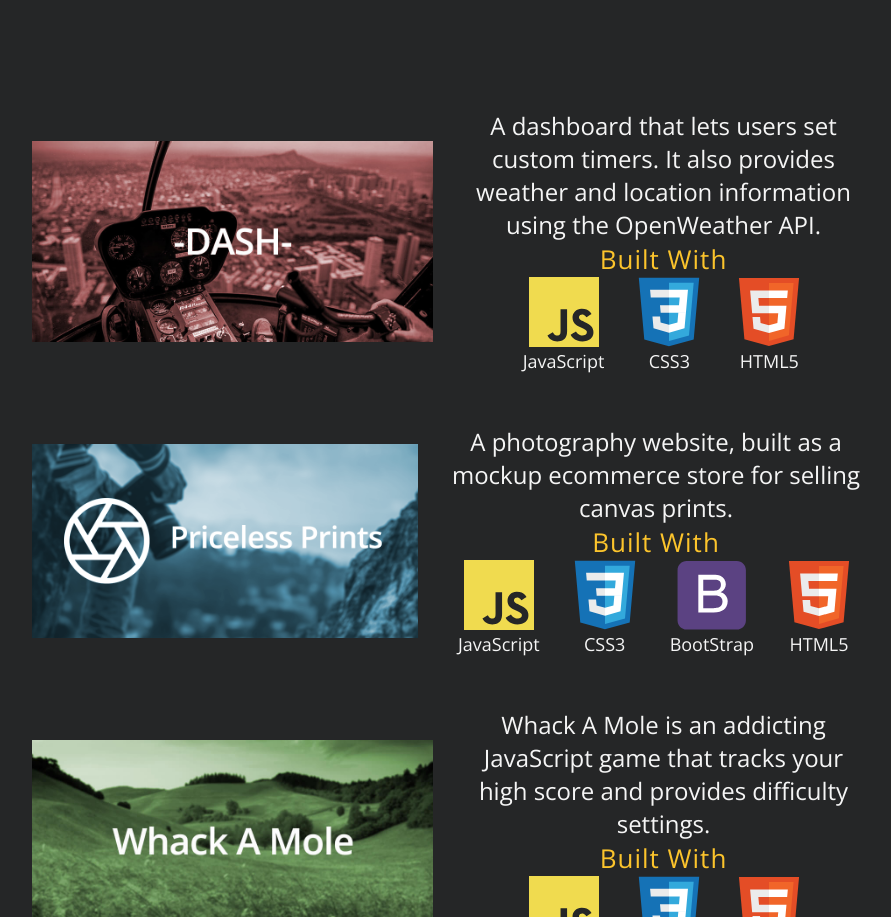
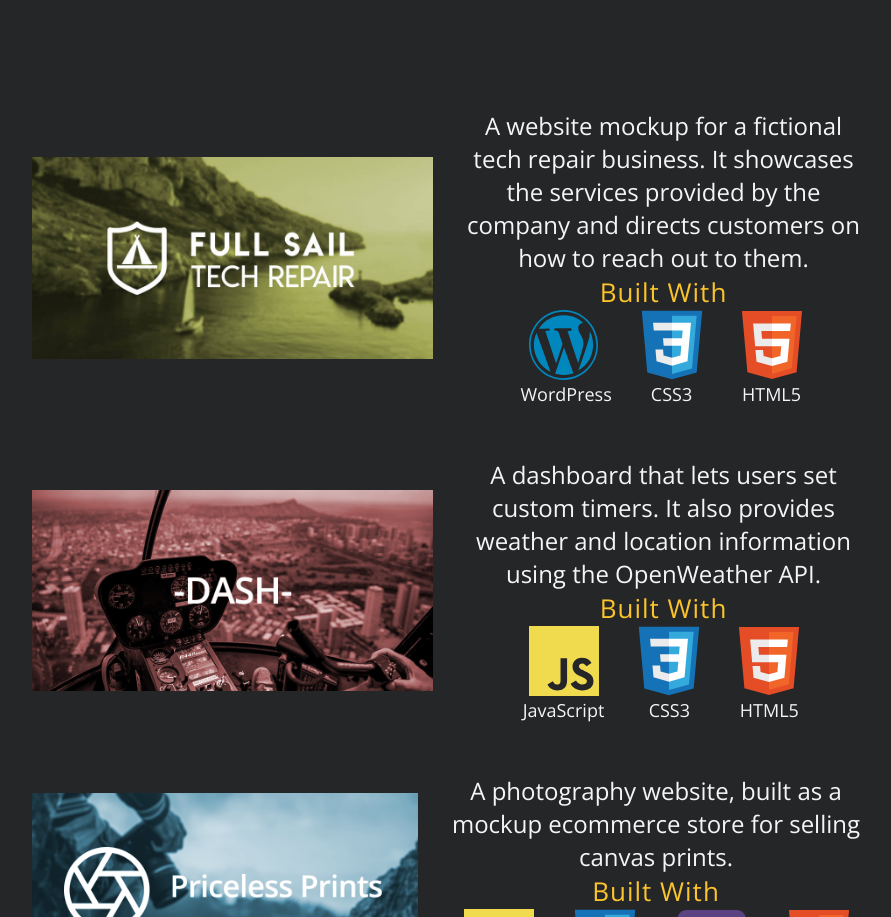
Before and after one commit to rmcguinn/rmcguinn.github.io, a website: page index.html in a window 1280 px wide. Shown: the part 3645-4562 px from the top of the page, without its empty margins (192-1083 px from the left). Drawn offline with nearby package versions, Linux system fonts and the light colour scheme.

Commit message:
Added Full Sail Project

```diff
--- a/index.html
+++ b/index.html
@@ -95,6 +95,32 @@
         <div class="Dev-container">
             <h2>Dev Projects</h2>
             <div class="Projects-container">
+                <div class="Project">
+                    <div class="Project-img-container">
+                        <a href="http://business-demo.com">
+                            <img class="Imagez" src="img/full_sail_banner.jpg" alt="Banner for Dash Website">
+                            <img class="Imagez-hover" src="img/full_sail.jpg" alt="Screenshot of Full Sail Tech Repair Website">
+                        </a>
+                    </div>
+                    <div class="Inner">
+                        <p>A website mockup for a fictional tech repair business. It showcases the services provided by the company and directs customers on how to reach out to them.</p>
+                        <h4>Built With</h4>
+                        <div class="Inner-tech">
+                            <div class="JS">
+                                <img src="img/wordpress.svg" alt="Wordpress Logo">
+                                <span>WordPress</span>
+                            </div>
+                            <div class="CSS">
+                                <img src="img/css.svg" alt="CSS3 Logo">
+                                <span>CSS3</span>
+                            </div>
+                            <div class="HTML">
+                                <img src="img/html.svg" alt="HTML5 Logo">
+                                <span>HTML5</span>
+                            </div>
+                        </div>
+                        </div>
+                    </div>
                 <div class="Project">
                     <div class="Project-img-container">
                         <a href="https://ryanmcguinn.com/-Dash-/">
```
Also changed, not shown: img/full_sail.jpg (added), img/full_sail_banner.jpg (added), img/wordpress.svg (added).
